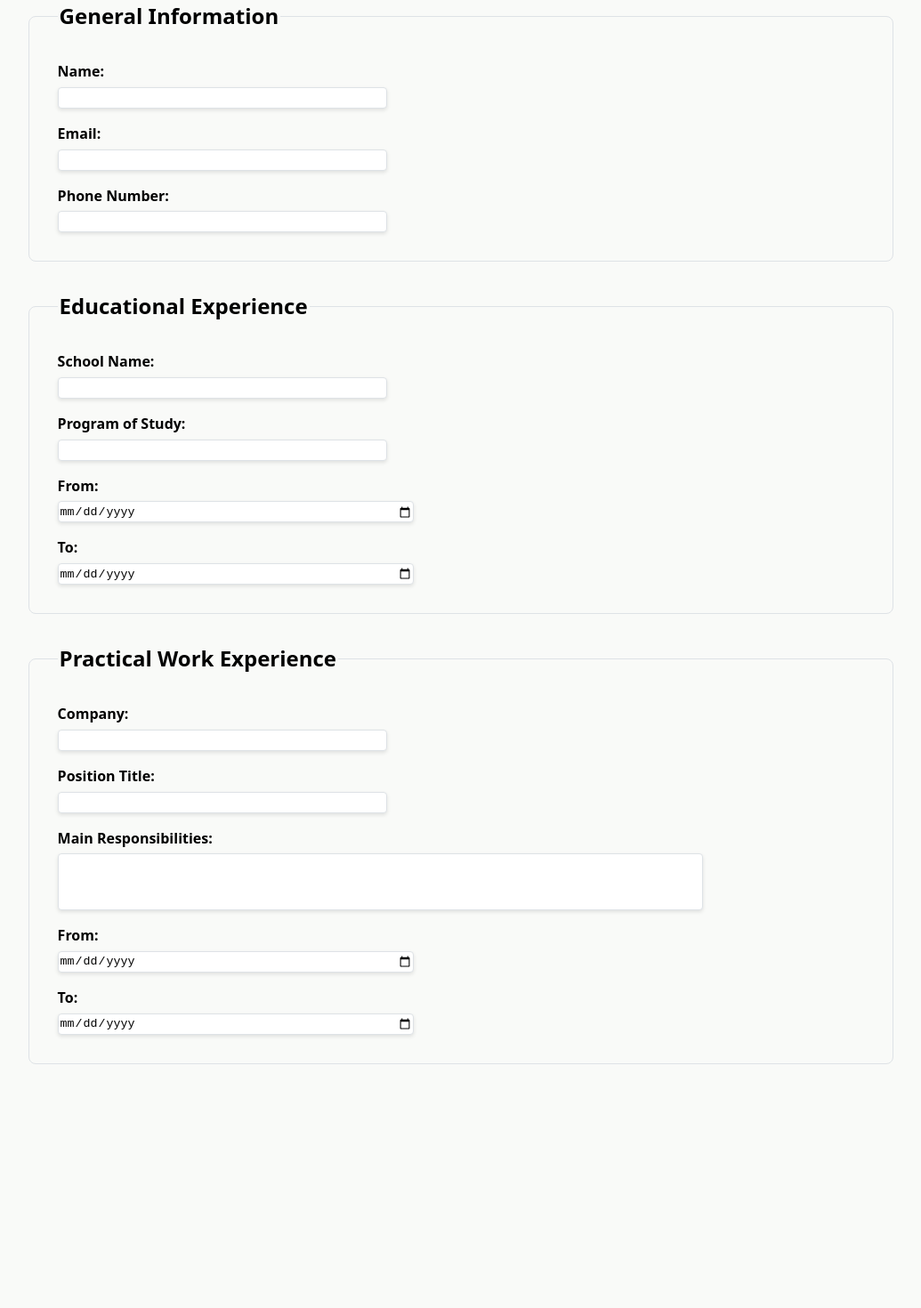
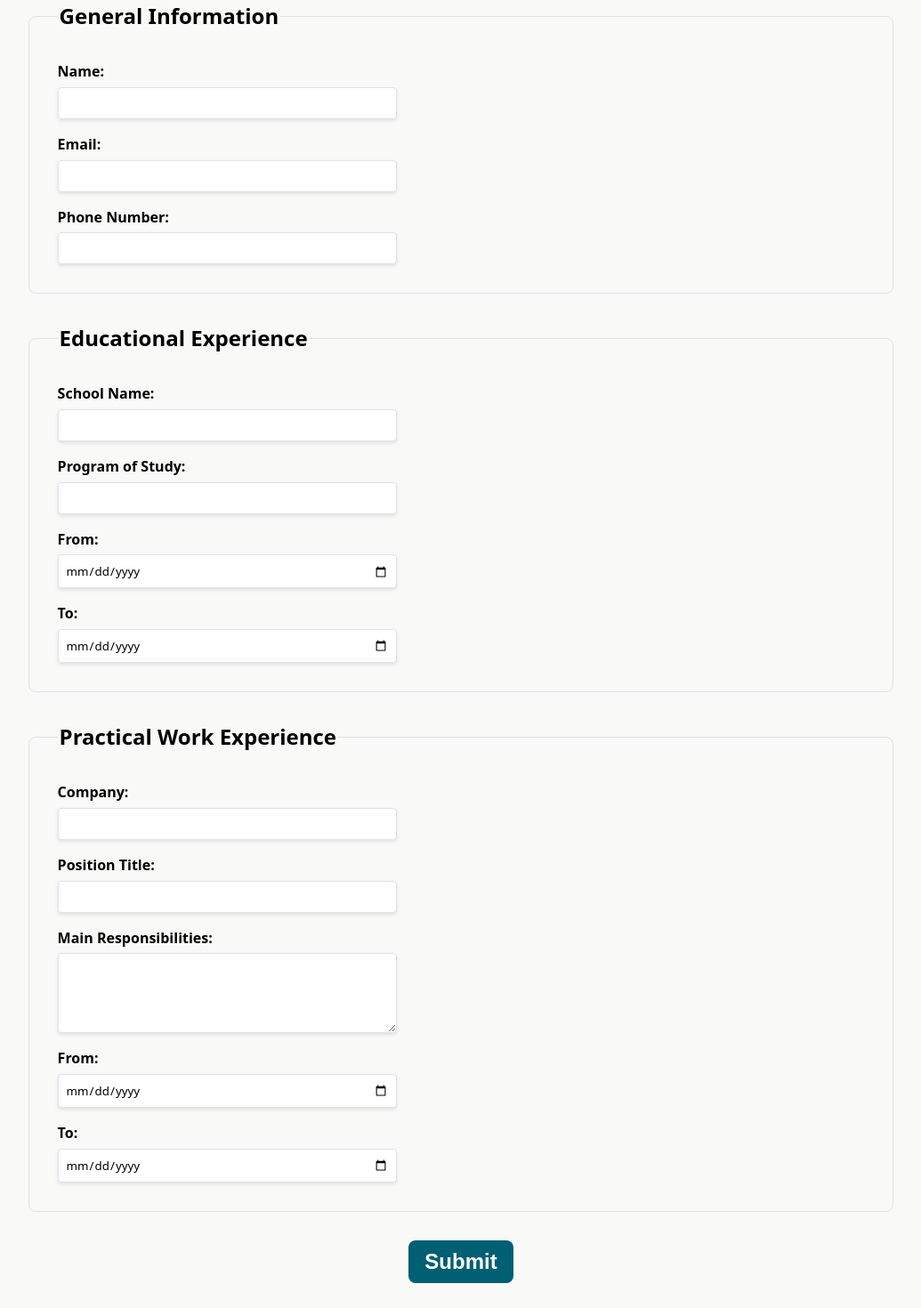
Before and after one commit to Agoth24/odin-cv-application, a React (Vite) app: page / in a window 1280 px wide. Shown: the part 100-1570 px from the top of the page at 89% size, without its empty margins (122-1157 px from the left). Before the commit the page ends 1328 px from the top, so only its background shows below. Built offline with nearby package versions, Linux system fonts and the light colour scheme.

Commit message:
Fixed the form props and submit with copilot

```diff
--- a/src/App.css
+++ b/src/App.css
@@ -58,29 +58,50 @@ label {
   font-weight: 600;
 }
 
-input {
-  /* max-width: 80%; */
+input,
+textarea {
   border: 1px solid var(--light-gray);
   accent-color: var(--dark-ocean);
   box-shadow: 0 2px 4px rgba(0, 0, 0, 0.1);
   border-radius: 0.25rem;
   max-width: 80%;
-  border: 1px solid var(--light-gray);
+  padding: 0.5rem;
+  font-family: inherit;
 }
 
-input:not([type="textarea"]) {
+input {
   min-height: 1.5rem;
   max-width: 50ch;
 }
 
-input[type="textarea"] {
+textarea {
   min-height: 4rem;
+  max-width: 50ch;
+  resize: vertical;
 }
 
-input:user-invalid {
+input:user-invalid,
+textarea:user-invalid {
   border: 1px solid red;
 }
 
-input:user-valid {
+input:user-valid,
+textarea:user-valid {
   border: 1px solid green;
 }
+
+#submitBtn {
+  border-color: transparent;
+  border-radius: 0.5rem;
+  padding: 0.5rem 1rem;
+  font-size: 1.5rem;
+  font-weight: 600;
+  background-color: #005f73;
+  color: #FFF;
+  transition: 150ms ease-in-out all;
+}
+
+#submitBtn:hover {
+  cursor: pointer;
+  transform: scale(1.1) translateY(-5px);
+}
--- a/src/components/Education.jsx
+++ b/src/components/Education.jsx
@@ -1,14 +1,14 @@
 import "../index.css";
 import FormGroup from "./FormGroup";
 
-export default function Education() {
+export default function Education({values, onChange}) {
   return (
       <fieldset>
         <legend>Educational Experience</legend>
-        <FormGroup id="schoolName" labelText="School Name:" type="text" />
-        <FormGroup id="progOfStudy" labelText="Program of Study:" type="text" />
-        <FormGroup id="fromDate" labelText="From:" type="date" />
-        <FormGroup id="toDate" labelText="To:" type="date" />
+        <FormGroup id="schoolName" labelText="School Name:" type="text" value={values.schoolName || ""} onChange={onChange}/>
+        <FormGroup id="progOfStudy" labelText="Program of Study:" type="text" value={values.progOfStudy || ""} onChange={onChange}/>
+        <FormGroup id="eduFromDate" labelText="From:" type="date" value={values.eduFromDate || ""} onChange={onChange}/>
+        <FormGroup id="eduToDate" labelText="To:" type="date" value={values.eduToDate || ""} onChange={onChange}/>
       </fieldset>
   );
 }
--- a/src/components/Form.jsx
+++ b/src/components/Form.jsx
@@ -1,13 +1,25 @@
 import GeneralInfo from "./GeneralInfo";
 import Education from "./Education";
 import PracticalExp from "./PracticalExp";
+import { useState } from "react";
 
 export default function Form() {
+  const [formData, setFormData] = useState({});
+
+  function handleChange(e) {
+    setFormData({ ...formData, [e.target.name]: e.target.value });
+  }
+
+  function handleSubmit(e) {
+    e.preventDefault();
+    console.log("Submitted data:", formData)
+  }
   return (
-    <form>
-      <GeneralInfo />
-      <Education />
-      <PracticalExp />
+    <form onSubmit={handleSubmit}>
+      <GeneralInfo values={formData} onChange={handleChange}/>
+      <Education values={formData} onChange={handleChange}/>
+      <PracticalExp values={formData} onChange={handleChange}/>
+      <button type="submit" id="submitBtn">Submit</button>
     </form>
   );
 }
--- a/src/components/FormGroup.jsx
+++ b/src/components/FormGroup.jsx
@@ -1,9 +1,28 @@
-export default function FormGroup({ id, labelText, type }) {
+export default function FormGroup({ id, labelText, type, value, onChange }) {
     const maxLength = type === 'text' ? 30 : null
   return (
     <div className="form-group">
       <label htmlFor={id}>{labelText}</label>
-      <input type={type} id={id} required maxLength={maxLength} />
+      {type === 'textarea' ? (
+        <textarea
+          id={id}
+          name={id}
+          value={value}
+          onChange={onChange}
+          required
+          rows={4}
+        />
+      ) : (
+        <input
+          type={type}
+          id={id}
+          name={id}
+          value={value}
+          onChange={onChange}
+          required
+          maxLength={maxLength}
+        />
+      )}
     </div>
   );
 }
--- a/src/components/GeneralInfo.jsx
+++ b/src/components/GeneralInfo.jsx
@@ -1,13 +1,13 @@
 import "../index.css";
 import FormGroup from "./FormGroup";
 
-export default function GeneralInfo() {
+export default function GeneralInfo({values, onChange}) {
   return (
       <fieldset>
         <legend>General Information</legend>
-        <FormGroup id="nameInput" labelText="Name:" type="text" />
-        <FormGroup id="emailInput" labelText="Email:" type="email" />
-        <FormGroup id="telInput" labelText="Phone Number:" type="" />
+        <FormGroup id="name" labelText="Name:" type="text" value={values.name || ""} onChange={onChange}/>
+        <FormGroup id="email" labelText="Email:" type="email" value={values.email || ""} onChange={onChange}/>
+        <FormGroup id="phone" labelText="Phone Number:" type="tel" value={values.phone || ""} onChange={onChange}/>
       </fieldset>
   );
 }
--- a/src/components/PracticalExp.jsx
+++ b/src/components/PracticalExp.jsx
@@ -1,19 +1,19 @@
 import "../index.css";
 import FormGroup from "./FormGroup";
 
-export default function PracticalExp() {
+export default function PracticalExp({values, onChange}) {
   return (
       <fieldset>
         <legend>Practical Work Experience</legend>
-        <FormGroup id="companyName" labelText="Company:" type="text" />
-        <FormGroup id="positionTitle" labelText="Position Title:" type="text" />
+        <FormGroup id="companyName" labelText="Company:" type="text" value={values.companyName || ""} onChange={onChange}/>
+        <FormGroup id="positionTitle" labelText="Position Title:" type="text" value={values.positionTitle || ""} onChange={onChange}/>
         <FormGroup
           id="jobResp"
           labelText="Main Responsibilities:"
           type="textarea"
-        />
-        <FormGroup id="fromDate" labelText="From:" type="date" />
-        <FormGroup id="toDate" labelText="To:" type="date" />
+        value={values.jobResp || ""} onChange={onChange}/>
+        <FormGroup id="workFromDate" labelText="From:" type="date" value={values.workFromDate || ""} onChange={onChange}/>
+        <FormGroup id="workToDate" labelText="To:" type="date" value={values.workToDate || ""} onChange={onChange}/>
       </fieldset>
   );
 }
```
